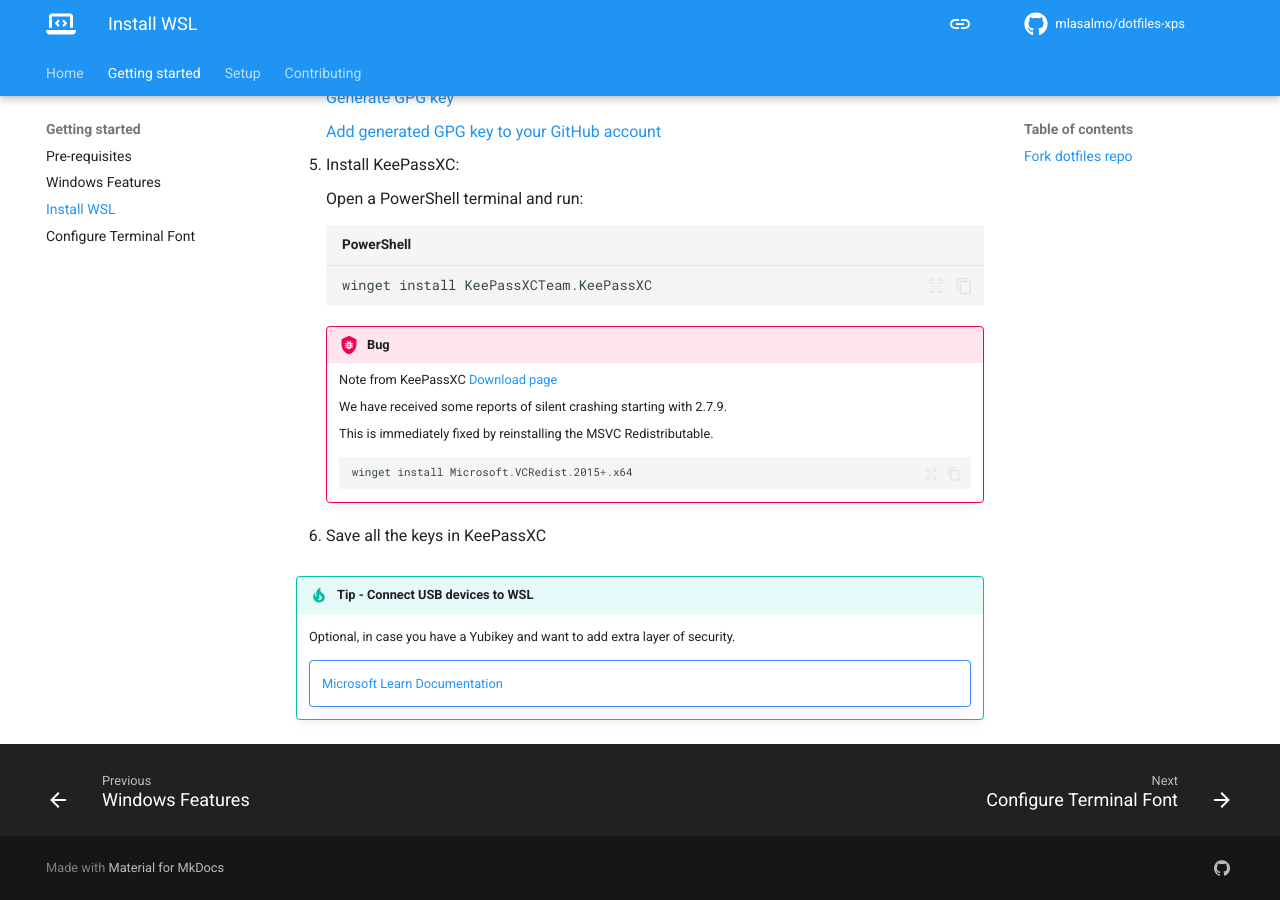
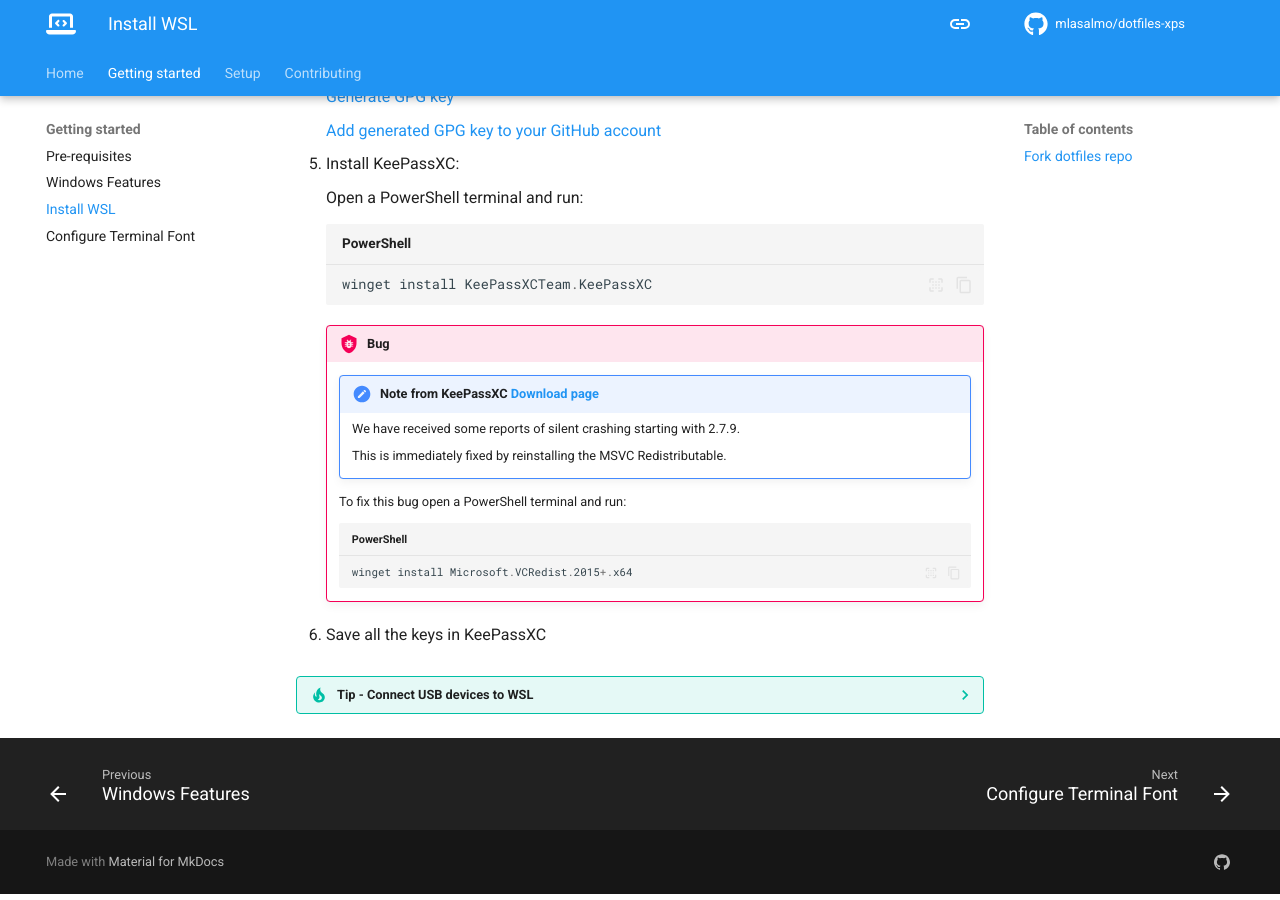
Before and after one commit to mlasalmo/dotfiles-xps, an MkDocs documentation site: the page built from docs/getting-started/install-wsl.md, in a window 1280 px wide and 900 px high, scrolled down 1677 px. Built offline with MkDocs 1.6.1 and Material for MkDocs 9.7.7, drawn with Linux system fonts in a browser that asks for light colours; comment, search, counter and statistics services are not loaded.

Commit message:
Update docs

````diff
--- a/docs/getting-started/install-wsl.md
+++ b/docs/getting-started/install-wsl.md
@@ -26,17 +26,17 @@
     wsl --install --distribution Ubuntu-22.04
     ```
 
-!!! note
-    Once the distribution is installed you'll be prompted to add a new user.
+    !!! note
+        Once the distribution is installed you'll be prompted to add a new user.
+        !!! warning
+            The naming convention doesn't allow capital letters.
+
     !!! warning
-        The naming convention doesn't allow capital letters.
-
-!!! warning
-    An error will show if you don't follow this naming convention:
-    !!! failure "Error"
-        **adduser**: Please enter a username matching the regular expression configured
-        via the NAME_REGEX[_SYSTEM] configuration variable.  Use the `--force-badname'
-        option to relax this check or reconfigure NAME_REGEX.
+        An error will show if you don't follow this naming convention:
+        !!! failure "Error"
+            **adduser**: Please enter a username matching the regular expression configured
+            via the NAME_REGEX[_SYSTEM] configuration variable.  Use the `--force-badname'
+            option to relax this check or reconfigure NAME_REGEX.
 
 ## Fork dotfiles repo
 
@@ -71,19 +71,18 @@
     ```
 
     !!! bug
-        Note from KeePassXC [Download page](https://keepassxc.org/download/#windows)
+        !!! note "Note from KeePassXC [Download page](https://keepassxc.org/download/#windows)"
+            We have received some reports of silent crashing starting with 2.7.9.
 
-        We have received some reports of silent crashing starting with 2.7.9.
-
-        This is immediately fixed by reinstalling the MSVC Redistributable.
-
-        ```powershell
+            This is immediately fixed by reinstalling the MSVC Redistributable.
+        To fix this bug open a PowerShell terminal and run:
+        ```powershell title="PowerShell"
         winget install Microsoft.VCRedist.2015+.x64
         ```
 
 * Save all the keys in KeePassXC
 
-!!! tip "Tip - Connect USB devices to WSL"
+??? tip "Tip - Connect USB devices to WSL"
     Optional, in case you have a Yubikey and want to add extra layer of security.
     !!! note ""
         [Microsoft Learn Documentation](https://learn.microsoft.com/en-us/windows/wsl/connect-usb)
````
